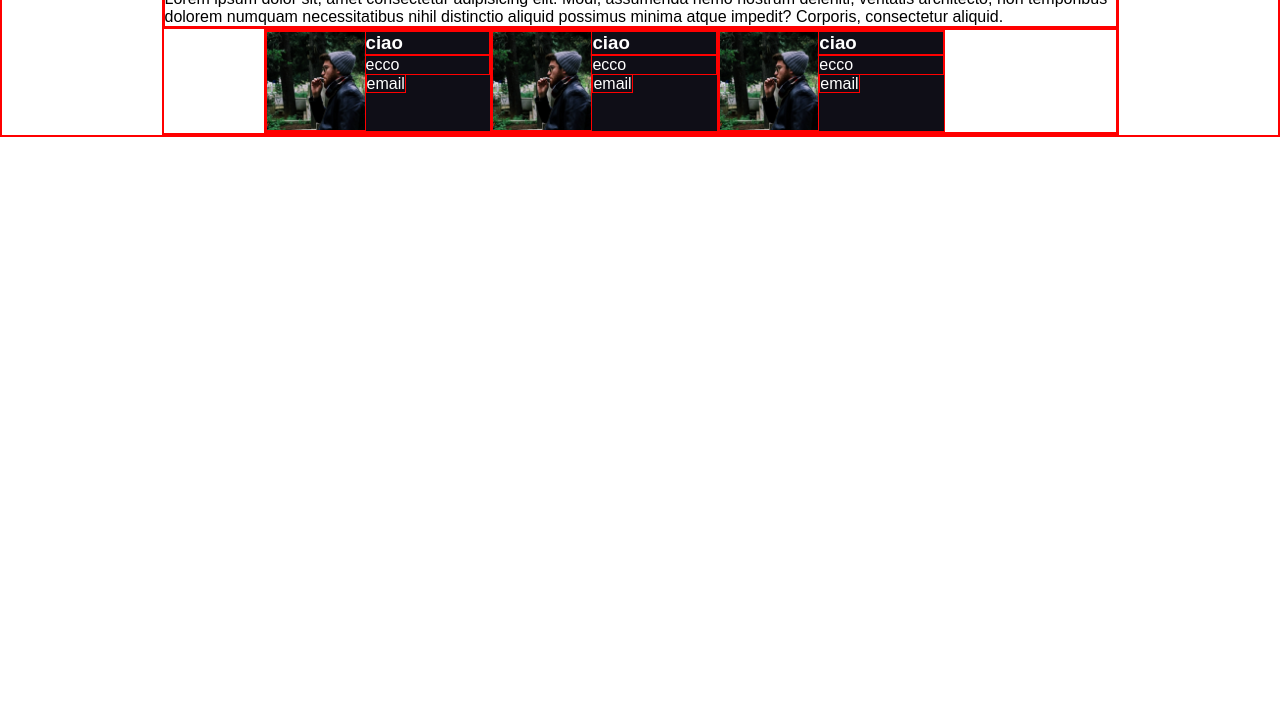
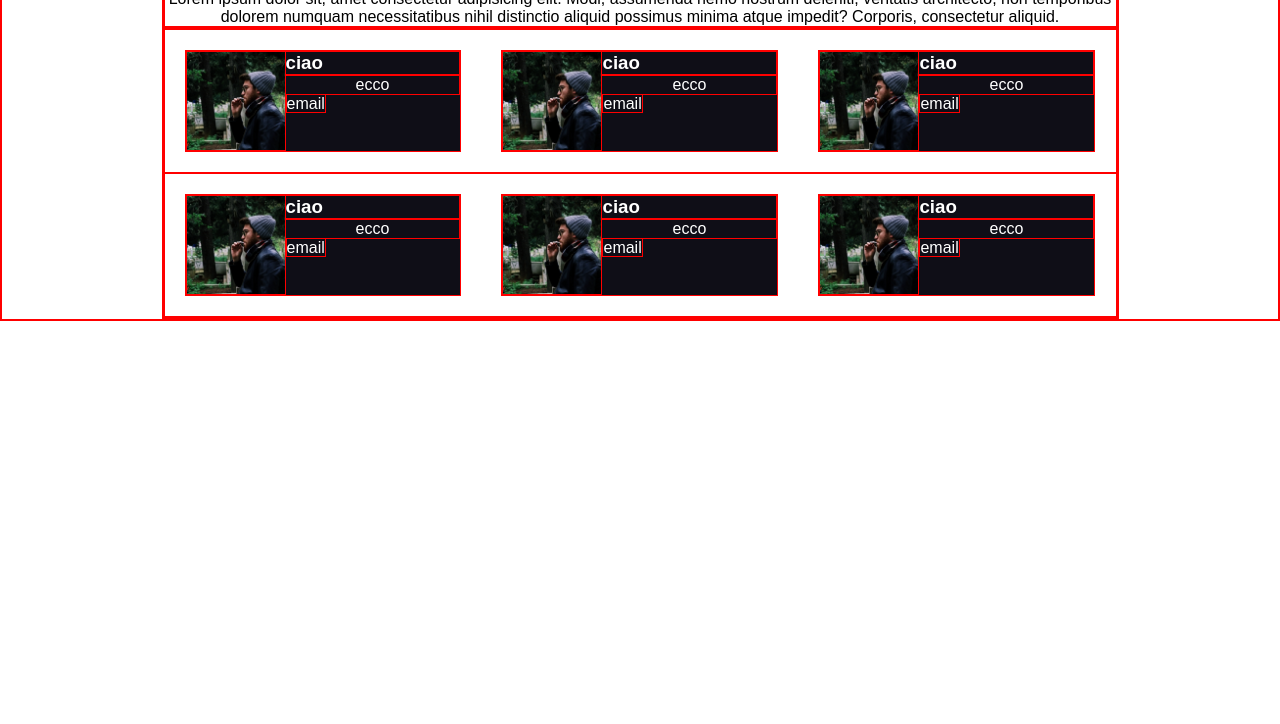
Before and after one commit to LucaFaedda/html-css-float-cards, a plain HTML site: page index.html in a window 1280 px wide. Shown: the part 76-800 px from the top of the page. Drawn offline with Linux system fonts and the light colour scheme.

Commit message:
sistemato margine col

```diff
--- a/css/style.css
+++ b/css/style.css
@@ -17,6 +17,10 @@ h1{
     margin-top: 20px;
 }
 
+p{
+    text-align: center;
+}
+
 img{
     height: 100px;
     float: left;
@@ -28,11 +32,14 @@ img{
     clear: both;
 
 }
-.row{
-    margin-left: 100px;
+
+.col{
+    width: calc(100%/3 - 40px);
+    margin: 20px;
+
 }
 .row .col{
-    width: calc(80%/3);
+
     float: left;
     background-color: #0F0E17;
     color: #fff;
--- a/index.html
+++ b/index.html
@@ -39,6 +39,26 @@
                         <a type="email"> email</a>
                     </div>
                 </div>
+                <div class="row clearfix">
+                    <div class="col">
+                        <img src="./img/male1.png" alt="male1">
+                        <h3> ciao</h3>
+                        <p>ecco</p>
+                        <a type="email"> email</a>
+                    </div>
+                    <div class="col">
+                        <img src="./img/male1.png" alt="male1">
+                        <h3> ciao</h3>
+                        <p>ecco</p>
+                        <a type="email"> email</a>
+                    </div>
+                    <div class="col">
+                        <img src="./img/male1.png" alt="male1">
+                        <h3> ciao</h3>
+                        <p>ecco</p>
+                        <a type="email"> email</a>
+                    </div>
+                </div>
             </div>
         </main>
 
```
